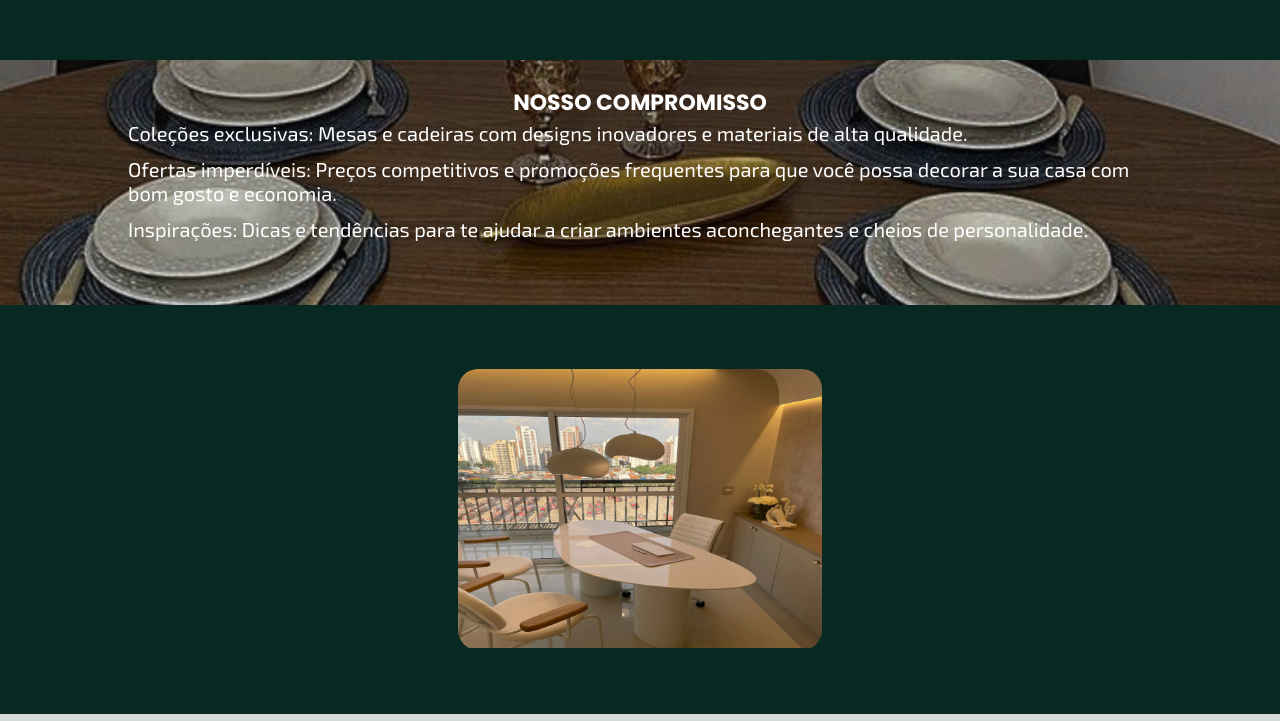
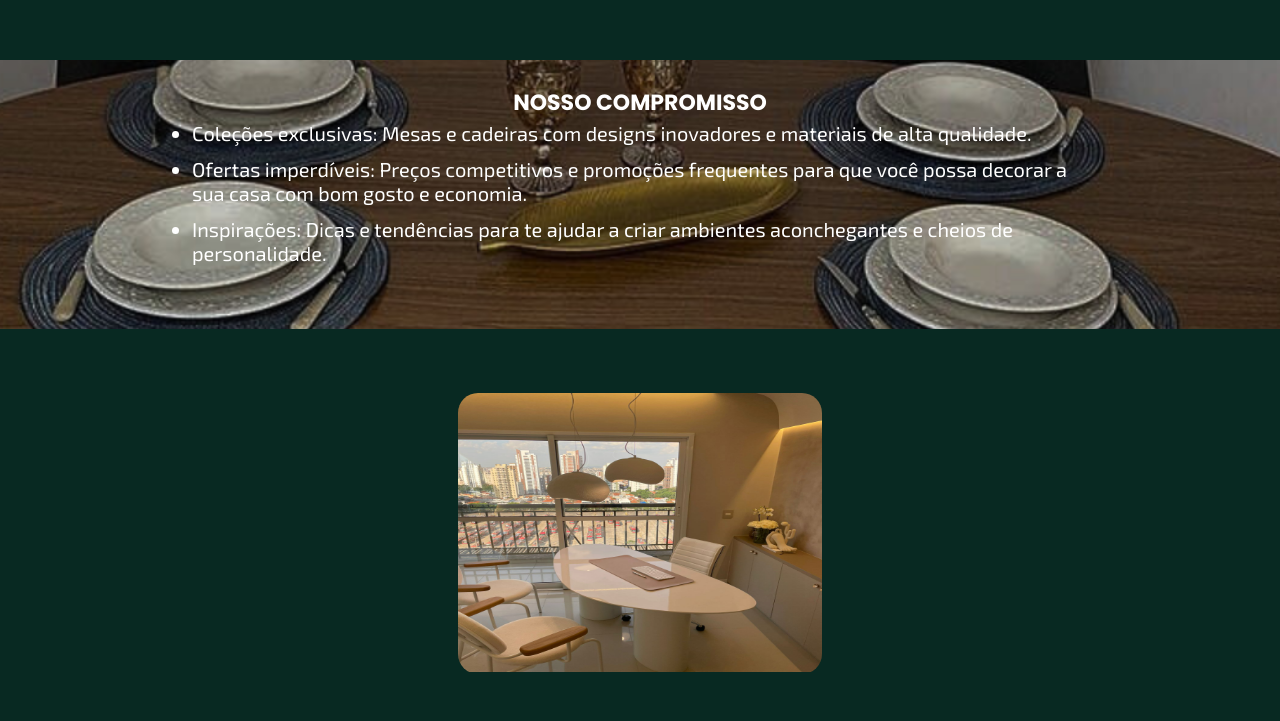
Before and after one commit to IgorOdSilva/modelar, a plain HTML site: page index.html in a window 1280 px wide. Shown: the part 2259-2980 px from the top of the page. Drawn offline with nearby package versions, Linux system fonts and the light colour scheme.

Commit message:
Update index.css

```diff
--- a/css/index.css
+++ b/css/index.css
@@ -169,7 +169,6 @@ iframe {
 }
 
 .lista-info {
-    overflow-x: hidden;
     list-style: disc;
     display: flex;
     justify-content: center;
@@ -177,7 +176,7 @@ iframe {
     text-align: left;
     gap: 10px;
     color: var(--verde);
-    width: 80%;
+    width: 70%;
     font-size: 20px;
 }
 
@@ -221,6 +220,7 @@ iframe {
     flex-direction: column;
     align-items: center;
     justify-content: center;
+    text-align: center;
     width: 100%;
     background-image: url(/img/fundo-section2.png);
     background-position: center;
```
